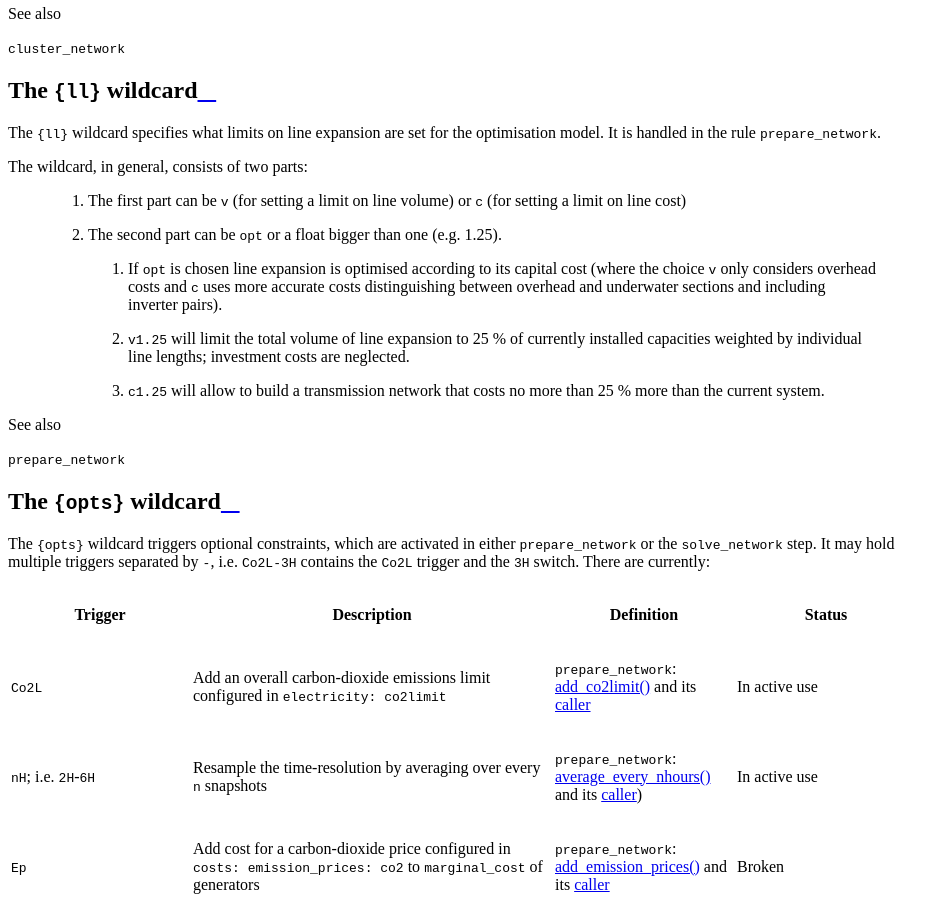
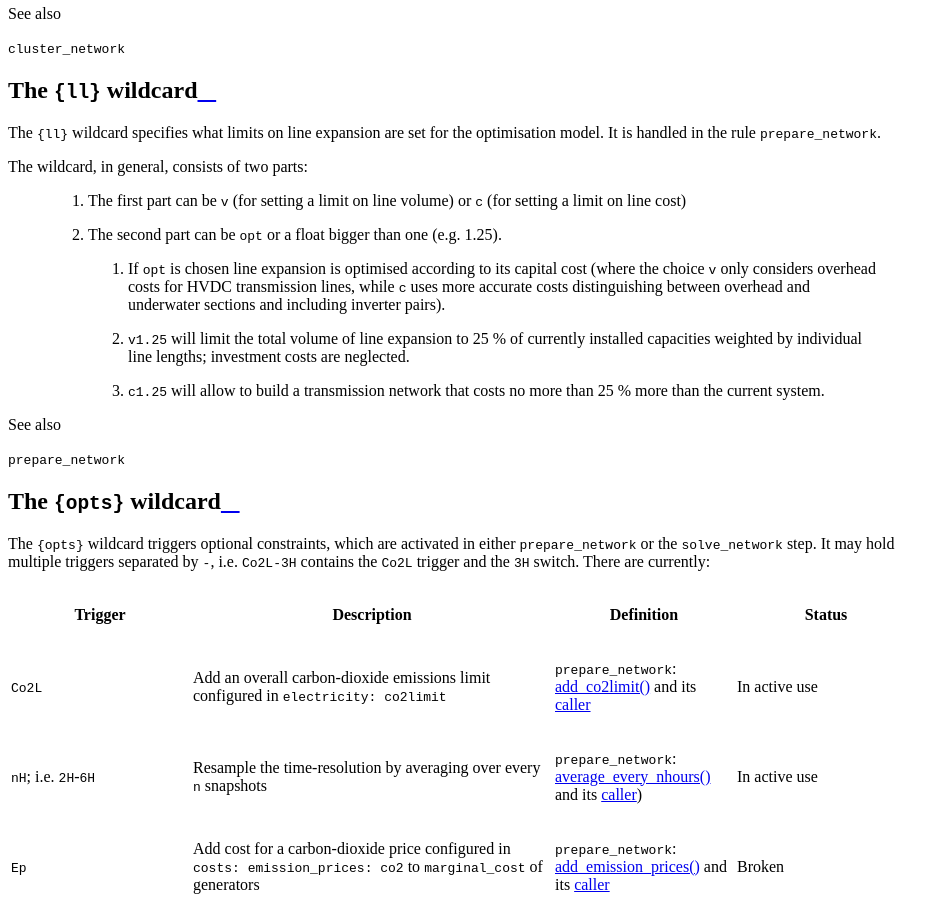
Before and after one commit to PyPSA/PyPSA, a Sphinx documentation site: the page built from doc/wildcards.rst, in a window 1280 px wide and 900 px high, scrolled down 1406 px. Shown: the whole window, without its empty margins (0-949 px from the left). Built offline with Sphinx 7.4.7 and the Read the Docs theme 2.0.0, drawn with Linux system fonts in a browser that asks for light colours.

Commit message:
Update doc/wildcards.rst
Co-Authored-By: Jonas Hörsch <coroa@posteo.de>

```diff
--- a/doc/wildcards.rst
+++ b/doc/wildcards.rst
@@ -73,7 +73,7 @@ The wildcard, in general, consists of two parts:
 
        (a) If ``opt`` is chosen line expansion is optimised
            according to its capital cost
-           (where the choice ``v`` only considers overhead costs and
+           (where the choice ``v`` only considers overhead costs for HVDC transmission lines, while
            ``c`` uses more accurate costs distinguishing between
            overhead and underwater sections and including inverter pairs).
 
```
